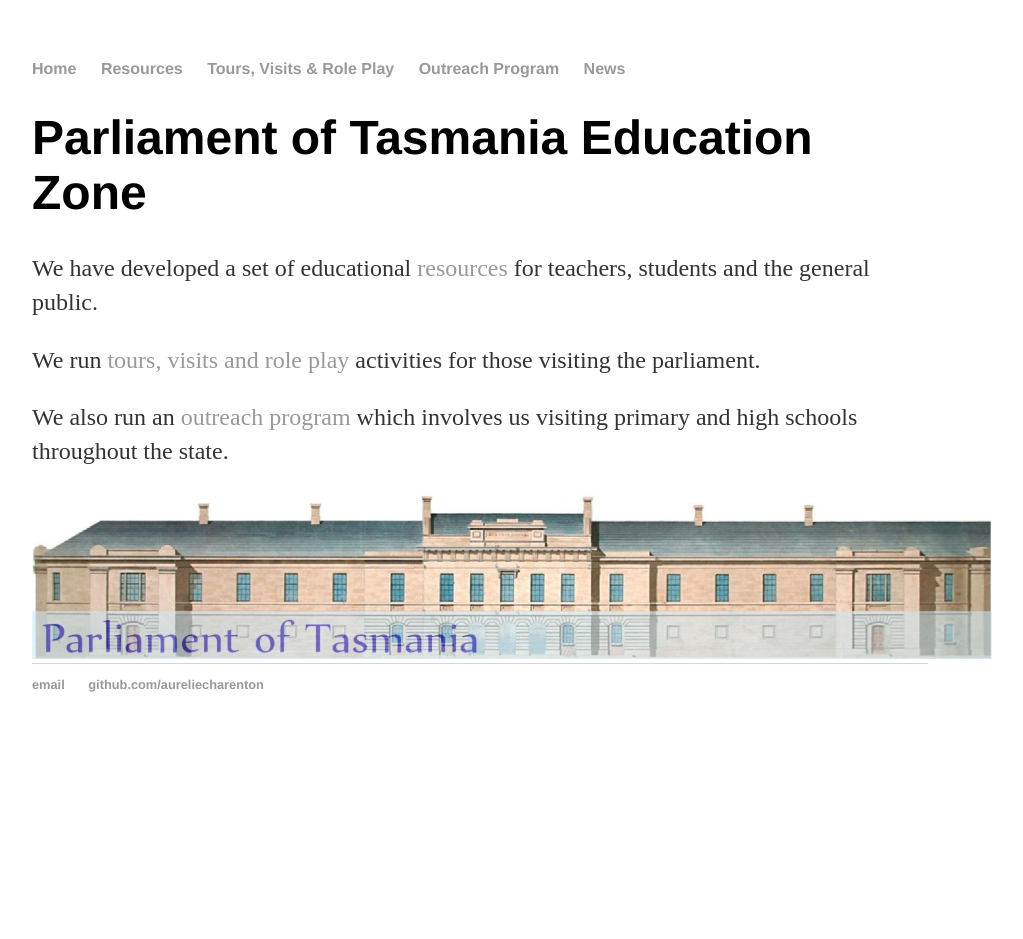
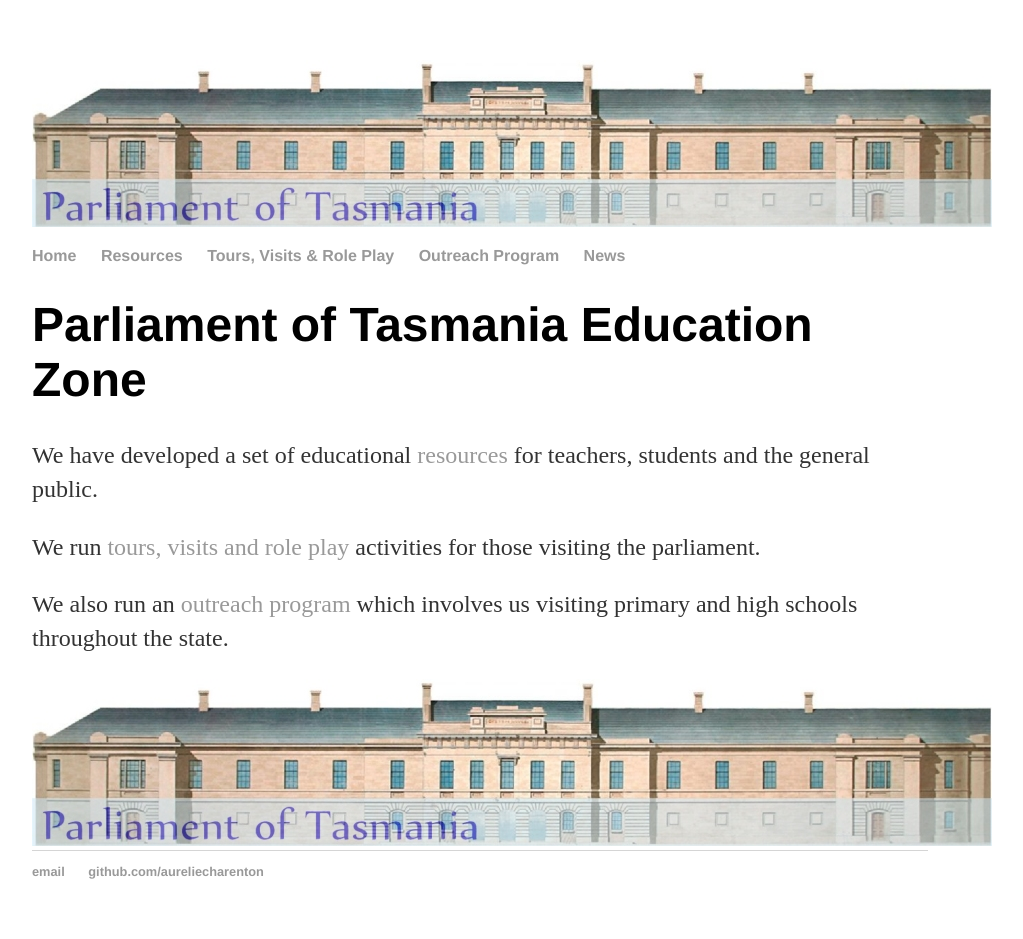
Before and after one commit to AurelieCharenton/AurelieCharenton.github.io, a Jekyll site: the page built from index.html, in a window 1280 px wide. Shown: the whole page, without its empty margins (160-1183 px from the left). Built offline with Jekyll 4.4.1, drawn with Linux system fonts in a browser that asks for light colours; before the commit the page ends 900 px from its top, so only the background shows below that.

Commit message:
add image to top of each page

```diff
--- a/_layouts/default.html
+++ b/_layouts/default.html
@@ -6,6 +6,7 @@
 			<link rel="stylesheet" type="text/css" href="/css/main.css">
 		</head>
 		<body>
+      <img src="/images/TopBanner.jpg" alt="Parliament of Tasmania">
 			<nav>
 	    		<ul>
 	        		<li><a href="/">Home</a></li>
```
